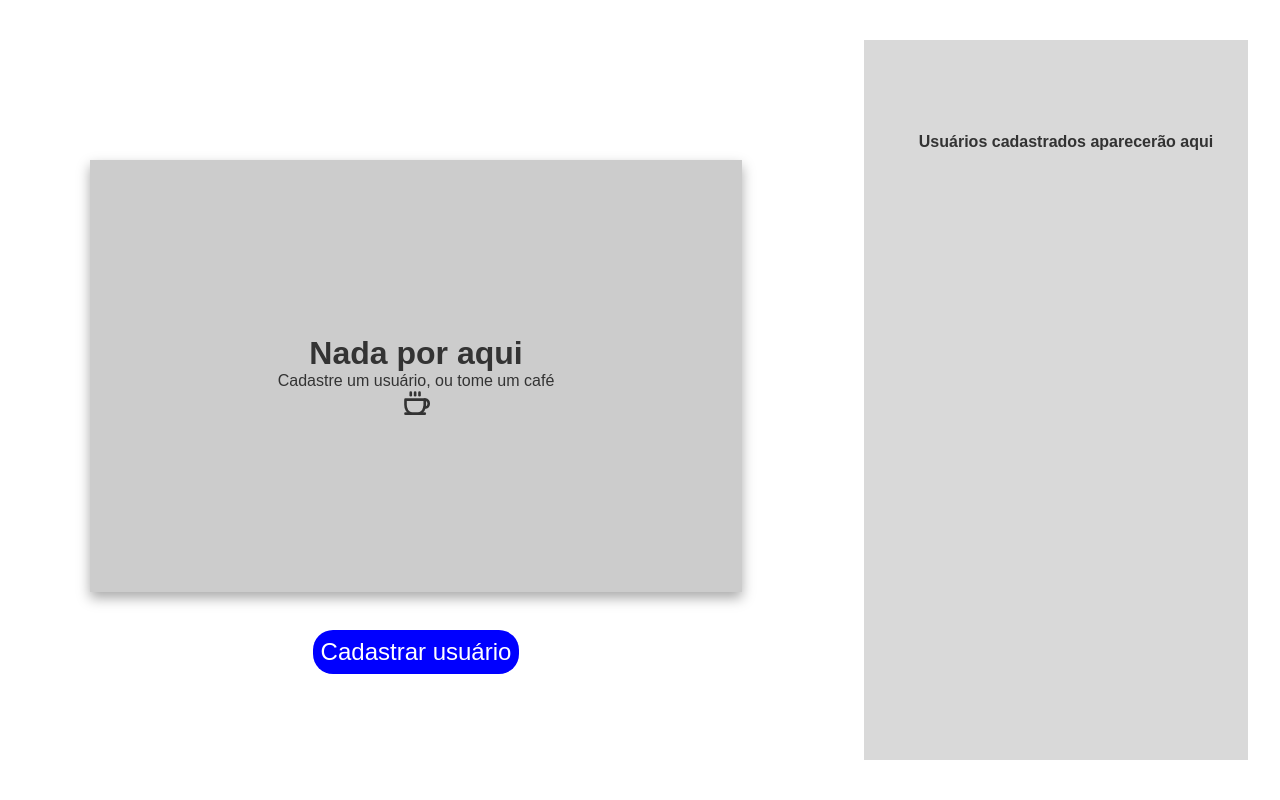
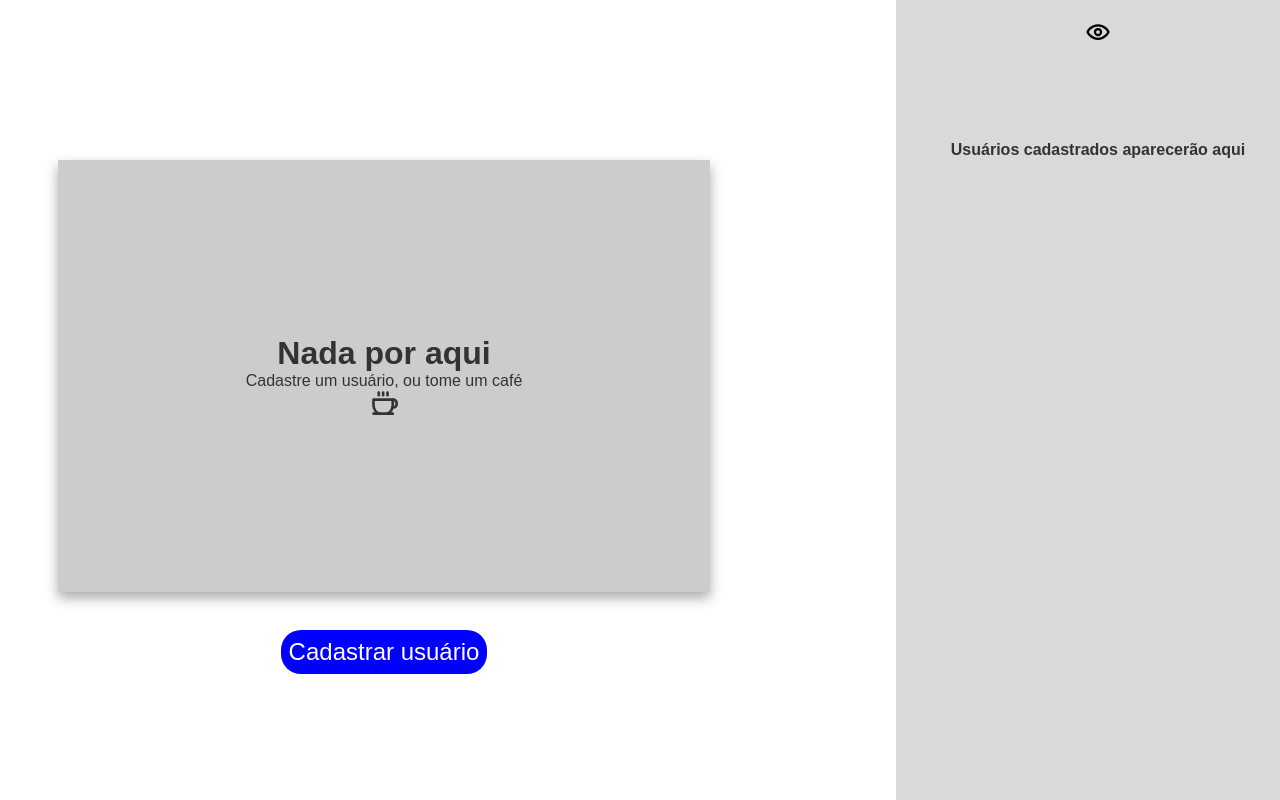
Before and after one commit to MoreiraMatheus/People-Register-Sistem, a React (Create React App) app: page / in a window 1280 px wide. Built offline with nearby package versions, Linux system fonts and the light colour scheme.

Commit message:
adicionando função de esconder barra lateral

```diff
--- a/src/components/GlobalStyle/GlobalStyle.js
+++ b/src/components/GlobalStyle/GlobalStyle.js
@@ -12,6 +12,6 @@ export const GlobalStyle = createGlobalStyle`
         height: 100vh;
         display: flex;
         align-items: center;
-        justify-content: space-around;
+        justify-content: space-between;
     }
 `
--- a/src/components/ListUsers/index.jsx
+++ b/src/components/ListUsers/index.jsx
@@ -1,10 +1,44 @@
-import { Wrapper, EmptyUserlist } from "./style"
+import { ShowUserButton, Wrapper, EmptyUserlist } from "./style"
 import { PeopleSummary } from '../PeopleSummary'
 
+import { useState } from "react"
+
+import { Eye, EyeSlash } from 'phosphor-react'
+
 export const ListUsers = ({Users}) => {
+
+  const [showUser, setShowUser] = useState(true)
+
+  const [wrapperConfig, setWrapperConfig] = useState('30vw')
+
   return(
-    <Wrapper>
-      {Users.length === 0 ?
+    <Wrapper config={wrapperConfig}>
+      <ShowUserButton>
+        <button>
+          {showUser ?
+            <Eye
+              size={24}
+              weight='bold'
+              onClick={()=>{
+                setShowUser(!showUser)
+                setWrapperConfig('auto')
+              }}
+              cursor='pointer'
+              />:
+              <EyeSlash
+              size={24}
+              weight='bold'
+              onClick={()=>{
+                setShowUser(!showUser)
+                setWrapperConfig('30vw')
+              }}
+              cursor='pointer'
+            />
+          }
+        </button>
+      </ShowUserButton>
+      {showUser?
+        Users.length === 0 ?
         <EmptyUserlist>Usuários cadastrados aparecerão aqui</EmptyUserlist> :
         Users.map(user => {
           return (
@@ -13,8 +47,7 @@ export const ListUsers = ({Users}) => {
             id={user.id}
             People={user}
           />)
-        })
-      }
+        }):null}
     </Wrapper>
   )
 }
--- a/src/components/ListUsers/style.js
+++ b/src/components/ListUsers/style.js
@@ -1,8 +1,15 @@
 import styled from 'styled-components'
 
+export const ShowUserButton = styled.div`
+    button{
+        border: none;
+        background-color: inherit;
+    }
+`
+
 export const Wrapper = styled.div`
-    width: 30vw;
-    height: 90vh;
+    width: ${props => props.config};
+    height: 100vh;
     padding: 20px 0 20px 20px;
     background-color: #d9d9d9;
     display: flex;
```
